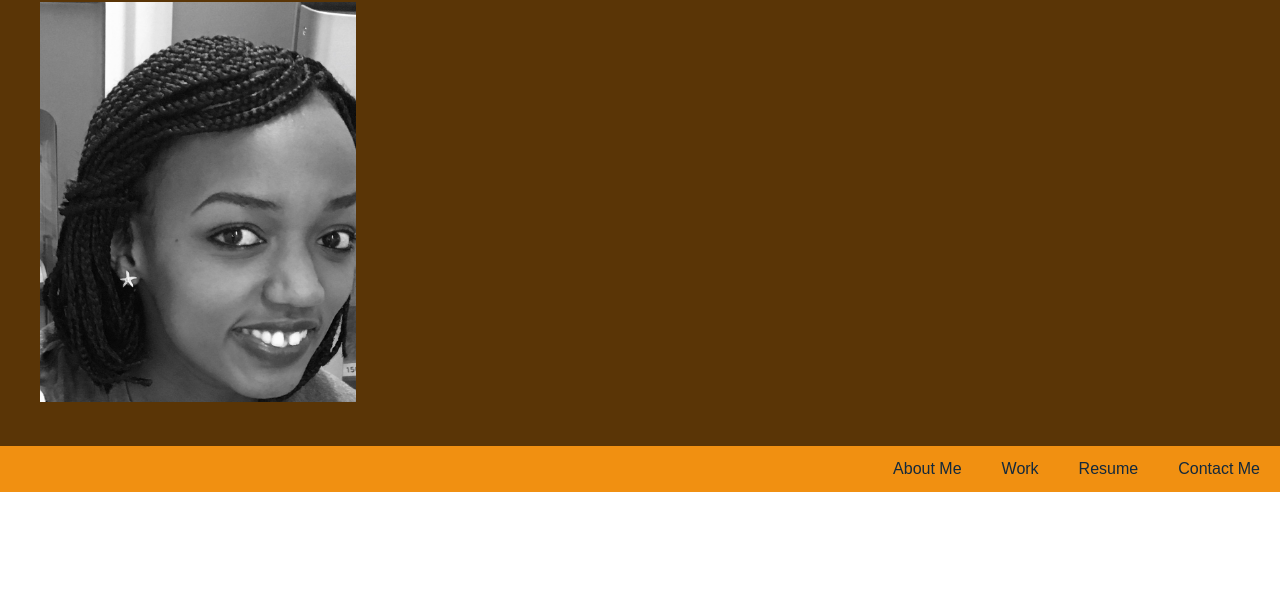
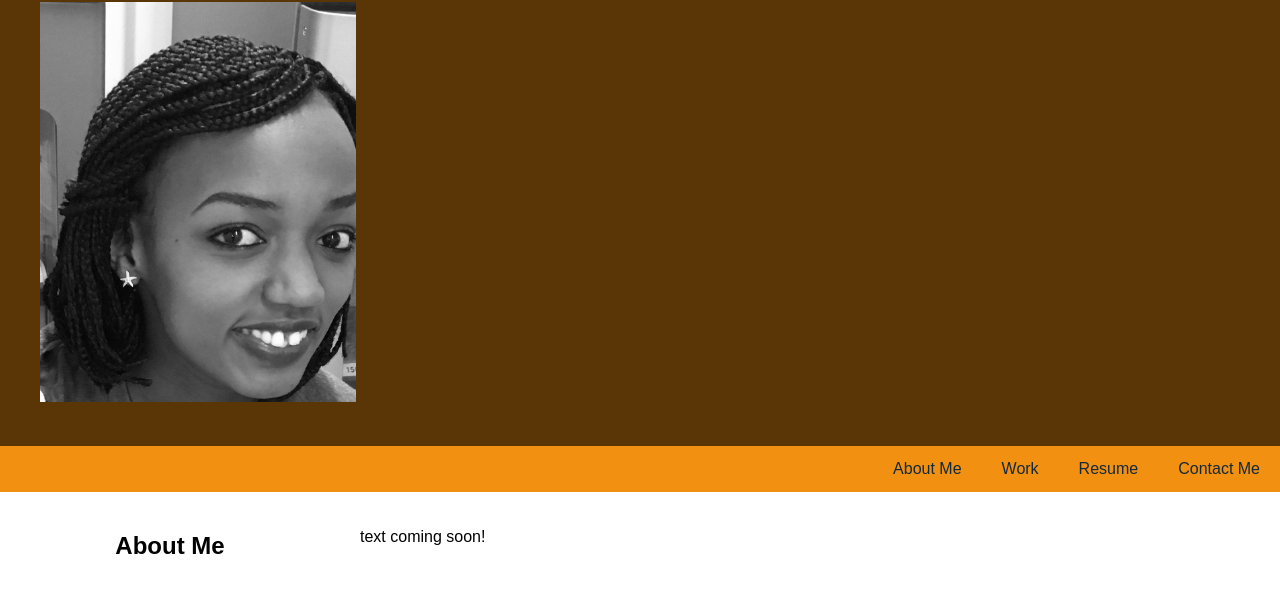
Before and after one commit to Isglad/Portfolio, a plain HTML site: page index.html in a window 1280 px wide. Shown: the part 118-710 px from the top of the page. Drawn offline with Linux system fonts and the light colour scheme.

Commit message:
add about me section

```diff
--- a/assets/css/style.css
+++ b/assets/css/style.css
@@ -9,6 +9,14 @@ body {
 
 .display-flex {
     display: flex;
+}
+
+.flex-wrap {
+    flex-wrap: wrap;
+}
+
+.text-align-center {
+    text-align: center;
 }
 
 /* Header */
@@ -35,3 +43,14 @@ nav a {
     padding: 14px 20px;
     text-decoration: none;
 }
+
+/* About Me */
+aside {
+    flex: 1;
+    padding: 20px;
+}
+section {
+    flex: 3;
+    background-color: #fff;
+    padding: 20px;
+}
--- a/index.html
+++ b/index.html
@@ -23,12 +23,23 @@
         <a href="#">Resume</a>
         <a href="#contact-me">Contact Me</a>
     </nav>
-    <!-- About Me section -->
 
-    <!-- Work section -->
+    <!-- main content -->
+    <main class="display-flex flex-wrap">
 
-    <!-- Contact Me section -->
+        <!-- About Me section -->
+        <aside id="about-me">
+            <h2 class="text-align-center">About Me</h2>
+        </aside>
+        <section>
+            <p>text coming soon!</p>
+        </section>
 
+        <!-- Work section -->
+
+        <!-- Contact Me section -->
+
+    </main>
 
 </body>
 </html>
```
